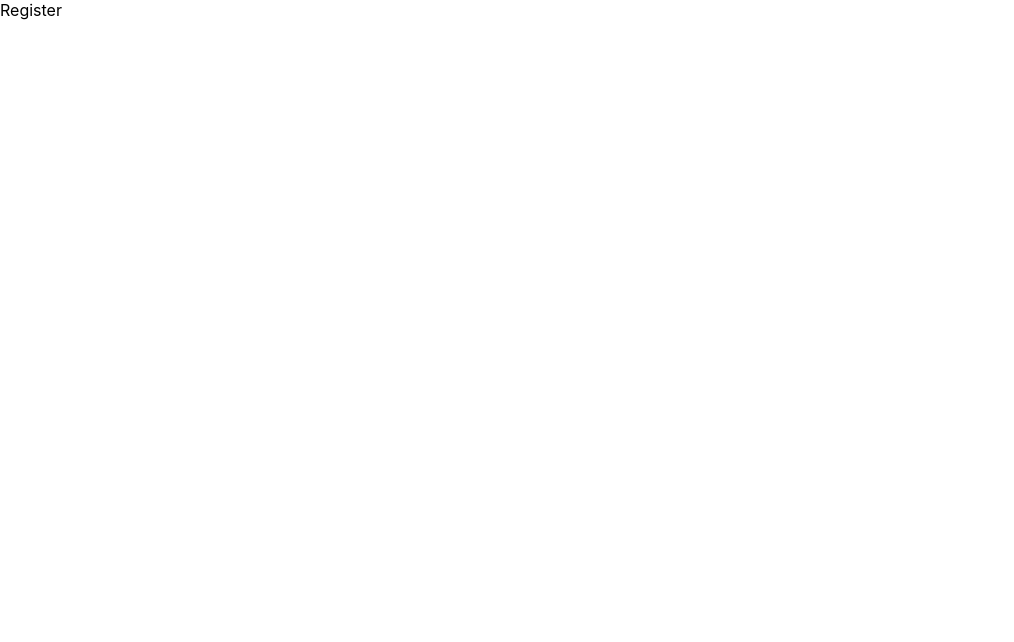
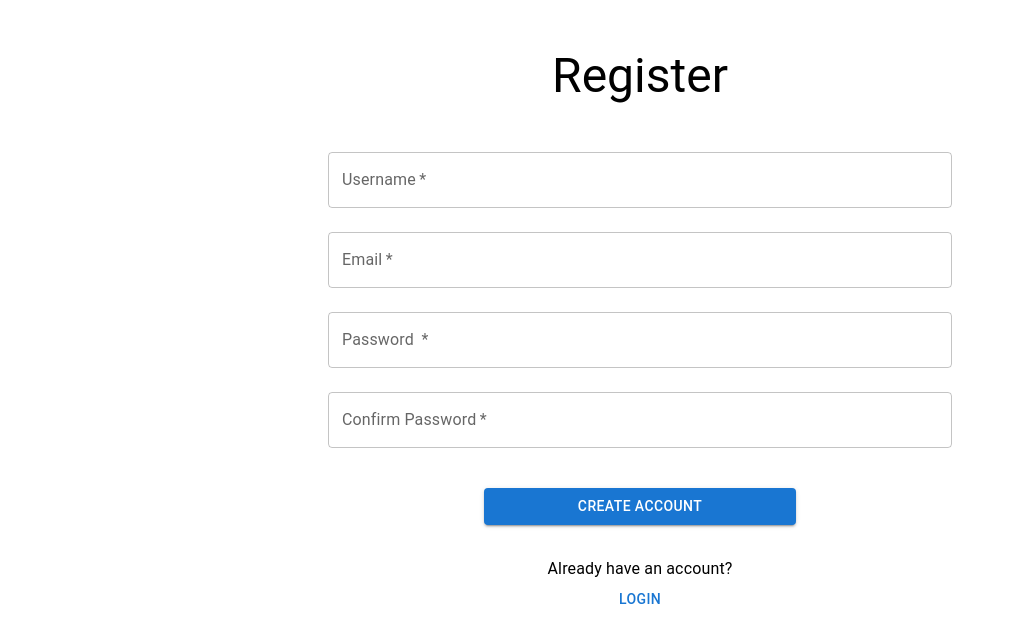
Before and after one commit to Oktawski/home-client-react, a React (Create React App) app: page /register in a window 1280 px wide. Shown: the top 642 px of the page, without its empty margins (0-1014 px from the left). Built offline with nearby package versions, Linux system fonts and the light colour scheme.

Commit message:
UI improvements. Request improvements
Improved Login and Register UI. Improved fetch functions in authenticationService. Implemented PrivateRoute

```diff
--- a/src/App.tsx
+++ b/src/App.tsx
@@ -1,17 +1,32 @@
-import React from 'react';
+import React, { useEffect } from 'react';
 import logo from './logo.svg';
 import './App.css';
 import { Route } from 'react-router';
 import { Login } from './components/authentication/Login';
 import { Register } from './components/authentication/Register';
 import { BrowserRouter, Router, Routes } from 'react-router-dom';
+import { authenticationService } from './services/authentication.service';
+import { PrivateRoute } from './components/PrivateRoute';
+import { Home } from './components/Home';
 
 function App() {
+
+    // useEffect(() => {
+    //     console.log(authenticationService.getAuthToken());
+    // }, []);
+
     return (
         <BrowserRouter>
             <Routes>
                 <Route path="/login" element={<Login />} />
                 <Route path="/register" element={<Register />} />
+                <Route path="/*"
+                    element={
+                        <PrivateRoute>
+                            <Home />
+                        </PrivateRoute>
+                    }
+                />
             </Routes>
         </BrowserRouter>
     );
--- /dev/null
+++ b/src/components/Home.tsx
@@ -0,0 +1,19 @@
+import { Box, Button, Typography } from "@mui/material";
+import { authenticationService } from "../services/authentication.service";
+
+export function Home() {
+    return (
+        <Box sx={{
+            marginTop: 8,
+            textAlign: 'center'
+        }}>
+            <Typography>Welcome home</Typography>
+            <Button
+                sx={{ marginTop: 4 }}
+                variant="contained"
+                onClick={() => { authenticationService.logout(); window.location.reload(); }}>
+                Logout
+            </Button>
+        </Box>
+    )
+}
--- /dev/null
+++ b/src/components/PrivateRoute.tsx
@@ -0,0 +1,10 @@
+import { Navigate } from 'react-router-dom';
+import { authenticationService } from '../services/authentication.service';
+
+export function PrivateRoute({ children }: { children: JSX.Element }) {
+    if (!authenticationService.isLoggedIn) {
+        return <Navigate to="/login" />;
+    }
+
+    return children;
+}
--- a/src/components/authentication/Login.tsx
+++ b/src/components/authentication/Login.tsx
@@ -1,19 +1,16 @@
-import { Button, Box, FormControl, FormGroup, TextField, Typography } from "@mui/material";
+import { Button, Box, TextField, Typography, Grid } from "@mui/material";
 import LoadingButton from '@mui/lab/LoadingButton';
 import { useState } from "react";
 import { AuthenticationRequest } from "../../requests/authentication.requests";
-import { AuthenticationResponse } from "../../responses/authentication.responses";
 import { authenticationService } from "../../services/authentication.service";
-import { Link } from "react-router-dom";
+import { Link, Navigate } from "react-router-dom";
 
 export function Login() {
-    const initialCredentials = {
+    const [loading, setLoading] = useState(false);
+    const [credentials, setCredentials] = useState({
         username: "",
         password: ""
-    };
-
-    const [loading, setLoading] = useState(false);
-    const [credentials, setCredentials] = useState(initialCredentials);
+    });
 
     const handleChange = (e: any) => {
         setCredentials({ ...credentials, [e.target.name]: e.target.value });
@@ -24,38 +21,32 @@ export function Login() {
 
         setLoading(true);
 
-        let request = new AuthenticationRequest(credentials.username, credentials.password);
-        let response = await authenticationService.authenticate(request);
-
-        console.log(response);
-
-        if (response) {
-            setLoading(false);
-            // redirect to home page
-        } else {
-            // show modal or smth
-        }
-
-        alert(response == true ? "Logged in" : "Error");
+        const request = new AuthenticationRequest(credentials.username, credentials.password);
+        const response = await authenticationService.authenticate(request);
 
         setLoading(false);
     }
 
-    // if user is logged in redirect to home page
+    if (authenticationService.isLoggedIn) {
+        return (<Navigate to="/" />)
+    }
 
     return (
-        <Box sx={{ mt: 2, alignContent: "center"}}>
-            <Typography variant="h3" sx={{ textAlign: "center", my: 2 }}>Login</Typography>
+        <Box sx={{ height: '100vh', alignContent: "center" }}>
+            <Typography variant="h3" sx={{ textAlign: "center", paddingTop: 4 }}>Login</Typography>
 
-        <Box sx={{
-            marginTop: 8,
-            marginX: 2,
+
+            <Grid sx={{
+                marginTop: 10,
+                paddingX: 2,
                 display: 'flex',
                 flexDirection: 'column',
                 textAlign: 'center',
-            alignItems: 'center' }}
+                alignItems: 'center',
+                justifyContent: 'center' }}
+                container
             >
-            <Box component="form" onSubmit={handleSubmit}>
+                <Grid xs={12} sm={8} md={6} item component="form" onSubmit={handleSubmit}>
                     <TextField
                         margin="normal"
                         fullWidth
@@ -72,25 +63,23 @@ export function Login() {
                         onChange={handleChange}
                     />
                     <LoadingButton
-                    sx={{ width: '50%', mt: 2 }}
+                        sx={{ width: '50%', mt: 4 }}
                         type="submit"
                         variant="contained"
                         loading={loading}
                     >
                         Sign In
                     </LoadingButton>
+                </Grid>
 
-
-            </Box>
-        </Box>
-
-
-            <Box sx={{ textAlign: "center", mt: 6 }}>
+                <Grid item sx={{ textAlign: "center", mt: 4 }}>
                     <Typography>Dont have an account?</Typography>
                     <Button>
                         <Link style={{ textDecoration: 'none', color: 'inherit' }} to="/register">Register</Link>
                     </Button>
-            </Box>
+                </Grid>
+            </Grid>
+
         </Box>
     );
 }
--- a/src/components/authentication/Register.tsx
+++ b/src/components/authentication/Register.tsx
@@ -1,11 +1,119 @@
-import { Box } from "@mui/material";
+import { LoadingButton } from "@mui/lab";
+import { Box, Button, FormControl, Grid, TextField, Typography } from "@mui/material";
+import { useState } from "react";
+import { Link, Navigate } from "react-router-dom";
+import { RegisterRequest } from "../../requests/authentication.requests";
+import { authenticationService } from "../../services/authentication.service";
 
 export function Register() {
+    const [loading, setLoading] = useState(false);
+    const [credentials, setCredentials] = useState({
+        username: "",
+        email: "",
+        password: "",
+        passwordConfirm: ""
+    });
+
+    const handleChange = (e: any) => {
+        setCredentials({ ...credentials, [e.target.name]: e.target.value });
+    }
+
+    const handleSubmit = async (e: any) => {
+        e.preventDefault();
+
+        setLoading(true);
+
+        const request = new RegisterRequest(
+            credentials.username,
+            credentials.email,
+            credentials.password,
+            credentials.passwordConfirm);
+
+        const response = await authenticationService.register(request);
+
+        // show response message
+        console.log(response);
+
+        setLoading(false);
+
+        if (response.isSuccess) {
+            alert("Account created")
+        }
+    }
+
+    if (authenticationService.isLoggedIn) {
+        return (<Navigate to="/" />)
+    }
 
     return (
-        <Box>
-            Register
+        <Box sx={{ mt: 2, alignContent: "center"}}>
+            <Typography variant="h3" sx={{ textAlign: "center", my: 4 }}>Register</Typography>
+
+            <Grid sx={{
+                marginTop: 4,
+                paddingX: 2,
+                display: 'flex',
+                flexDirection: 'column',
+                textAlign: 'center',
+                alignItems: 'center' }}
+                container
+            >
+                <Grid xs={12} sm={8} md={6} item component="form" onSubmit={handleSubmit}>
+                    <TextField
+                        required
+                        margin="normal"
+                        fullWidth
+                        label="Username"
+                        name="username"
+                        onChange={handleChange}
+                    />
+                    <TextField
+                        required
+                        margin="normal"
+                        fullWidth
+                        type="email"
+                        label="Email"
+                        name="email"
+                        onChange={handleChange}
+                    />
+                    <TextField
+                        required
+                        margin="normal"
+                        fullWidth
+                        type="password"
+                        label="Password "
+                        name="password"
+                        onChange={handleChange}
+                    />
+                    <TextField
+                        required
+                        margin="normal"
+                        fullWidth
+                        type="password"
+                        label="Confirm Password"
+                        name="passwordConfirm"
+                        onChange={handleChange}
+                    />
+                    <LoadingButton
+                        sx={{ width: '50%', mt: 4 }}
+                        type="submit"
+                        variant="contained"
+                        loading={loading}
+                    >
+                        Create account
+                    </LoadingButton>
+                </Grid>
+
+                <Box sx={{ textAlign: "center", mt: 4 }}>
+                    <Typography>Already have an account?</Typography>
+                    <Button>
+                        <Link style={{ textDecoration: 'none', color: 'inherit' }} to="/login">Login</Link>
+                    </Button>
+                </Box>
+            </Grid>
+
+
+
         </Box>
     );
-
 }
--- a/src/requests/authentication.requests.ts
+++ b/src/requests/authentication.requests.ts
@@ -20,13 +20,13 @@ export class RegisterRequest {
     username: string;
     email: string;
     password: string;
-    passwordConfirm: string;
+    password_confirm: string;
 
      constructor(username: string, email: string, password: string, passwordConfirm: string) {
         this.username = username;
         this.email = email;
         this.password = password;
-        this.passwordConfirm = passwordConfirm;
+        this.password_confirm = passwordConfirm;
 
      }
 }
```
Also changed, not shown: src/services/authentication.service.ts (+56 -27 lines). Lines whose indentation alone changed are shown as unchanged.
